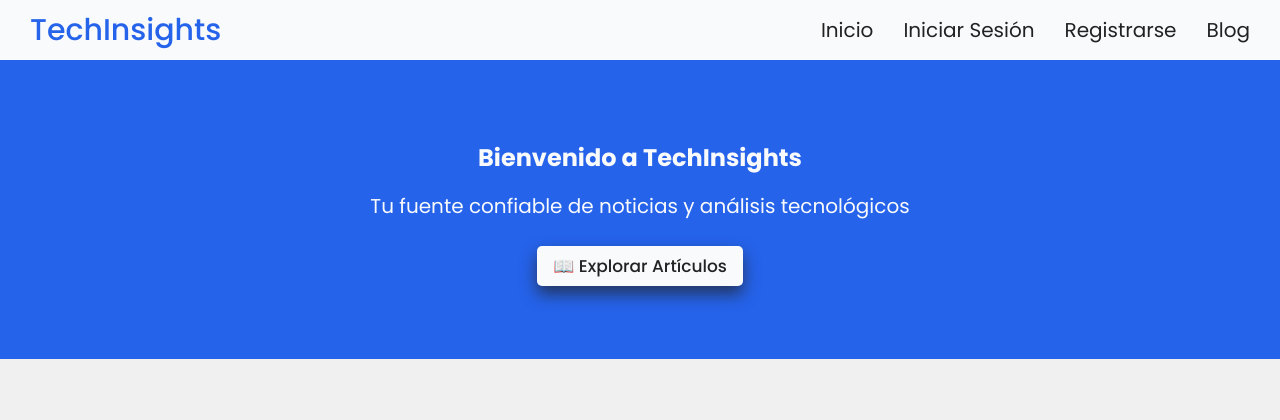
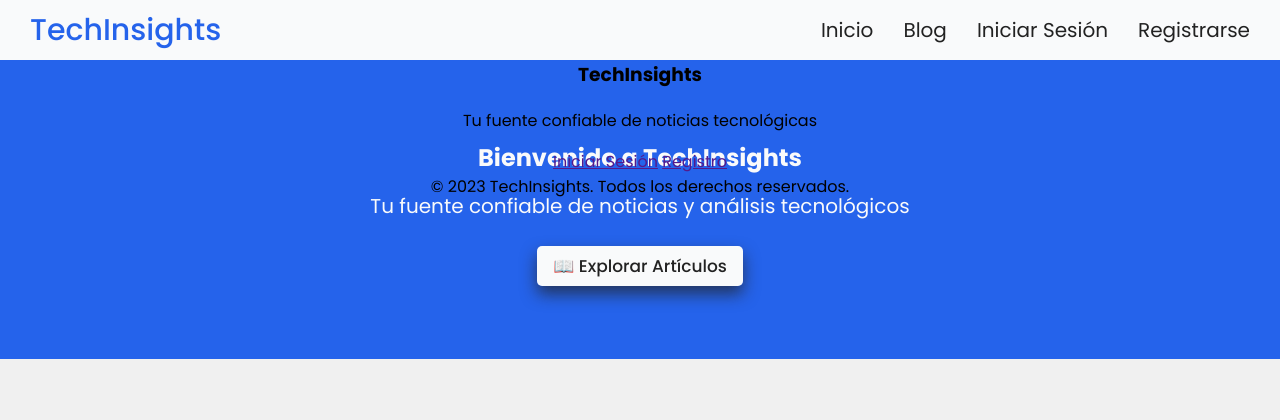
Before and after one commit to JuanWebDeveloper/TechInsights, a Django app: page / in a window 1280 px wide. Shown: the top 420 px of the page. Run offline with Django 5.2, Linux system fonts and the light colour scheme.

Commit message:
Update HTML template with new structure and footer.
- Reorganized navigation links in the base template.
- Added a footer section with brand information and additional links.

```diff
--- a/templates/base.html
+++ b/templates/base.html
@@ -26,13 +26,13 @@
           <a href="{% url 'home_page' %}">Inicio</a>
         </li>
         <li>
+          <a href="">Blog</a>
+        </li>
+        <li>
           <a href="">Iniciar Sesión</a>
         </li>
         <li>
           <a href="">Registrarse</a>
-        </li>
-        <li>
-          <a href="">Blog</a>
         </li>
       </ul>
     </nav>
@@ -42,5 +42,21 @@
 
       {% endblock %}
     </div>
+
+    <footer class="footer">
+      <div class="container">
+        <div class="content">
+          <div class="branding">
+            <h3>TechInsights</h3>
+            <p>Tu fuente confiable de noticias tecnológicas</p>
+          </div>
+          <div class="links">
+            <a href="">Iniciar Sesión</a>
+            <a href="">Registro</a>
+          </div>
+        </div>
+        <div class="copyright">© 2023 TechInsights. Todos los derechos reservados.</div>
+      </div>
+    </footer>
   </body>
 </html>
```
